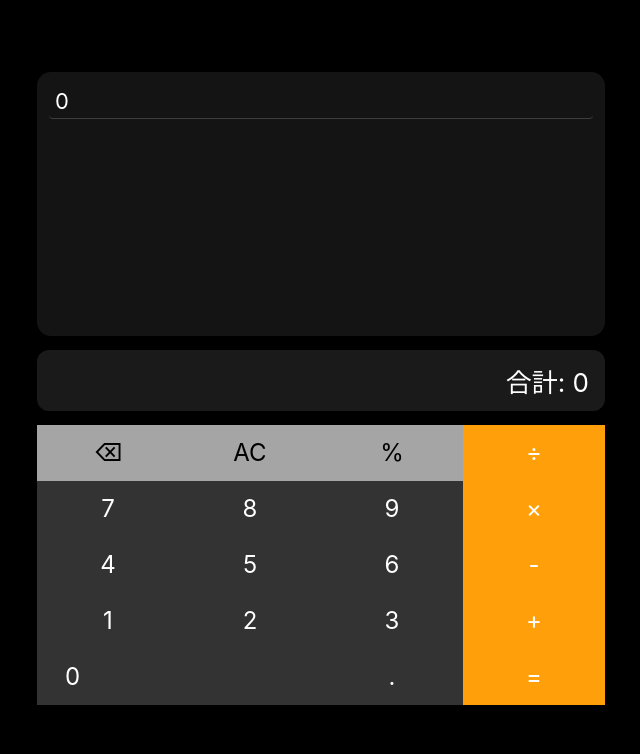
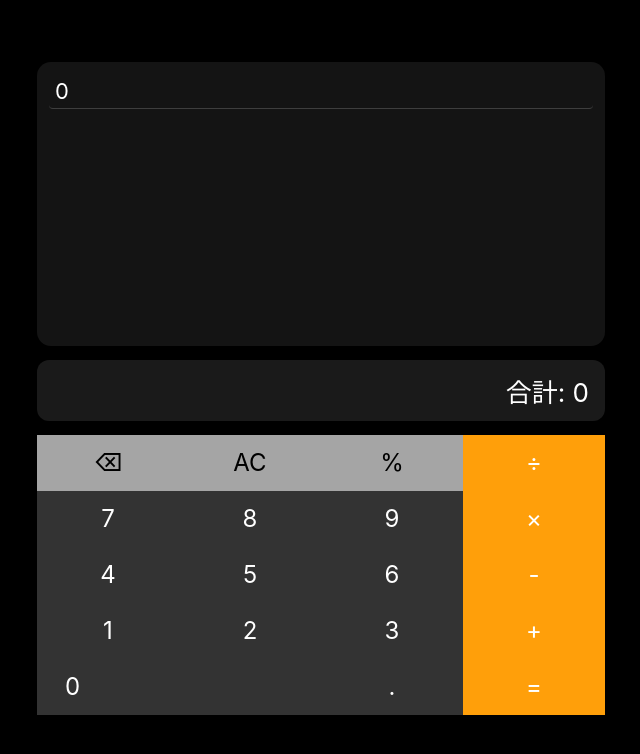
Before and after one commit to 4cGTDXFxAYK6/caluculator, a plain HTML site: page index.html in a window 1280 px wide. Shown: the whole page, without its empty margins (319-959 px from the left). Drawn offline with Linux system fonts and the light colour scheme.

Commit message:
Update index.html

```diff
--- a/index.html
+++ b/index.html
@@ -45,12 +45,12 @@
     box-sizing:border-box;
   }
 
-  /* ▼ 履歴枠：240px */
+  /* ▼ 履歴枠：260px に拡張 */
   .history{
     background:var(--panel);
     backdrop-filter:blur(8px);
-    color:#fff; /* ← 文字が見えない問題を修正 */
-    height:240px;
+    color:#fff;
+    height:260px;
     padding:12px;
     border-radius:14px;
     overflow:auto;
```
